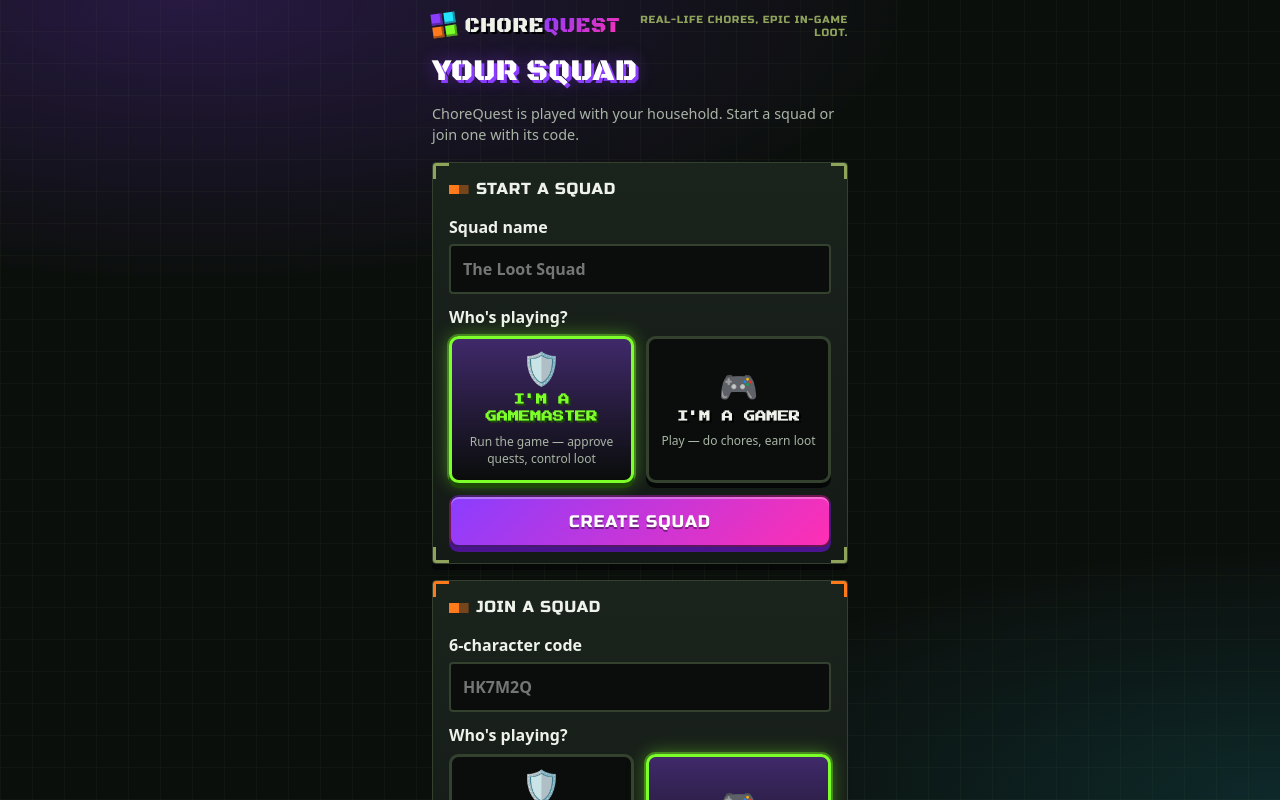
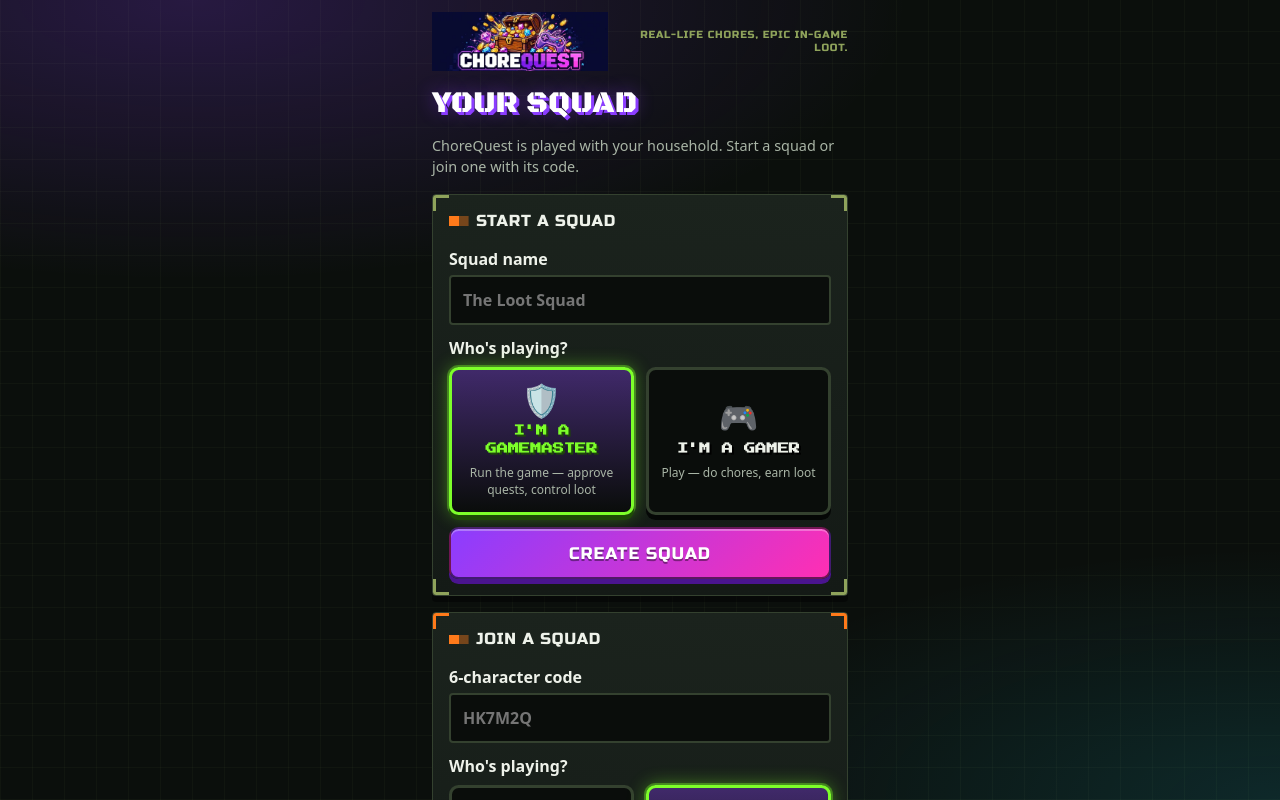
Before and after one commit to marlandoj/uponly, a Next.js app: page /circle in a window 1280 px wide. Shown: the top 800 px of the page. Built offline with nearby package versions, Linux system fonts and the light colour scheme; no server answers; the database is empty.

Commit message:
UPONLY-1: loot-chest logo in header (Marlando's pick)

```diff
--- a/app/globals.css
+++ b/app/globals.css
@@ -78,6 +78,11 @@ a { color: var(--cyan); }
   background-clip: text;
   color: transparent;
   text-shadow: none;
+}
+.brand-logo {
+  display: block;
+  width: 11rem;
+  height: auto;
 }
 .logo-blocks { display: grid; grid-template-columns: repeat(2, 0.7rem); gap: 2px; transform: rotate(-8deg); }
 .logo-blocks i { width: 0.7rem; height: 0.7rem; box-shadow: inset -2px -2px 0 rgb(0 0 0 / 0.35); }
--- a/app/layout.tsx
+++ b/app/layout.tsx
@@ -28,15 +28,8 @@ export default function RootLayout({ children }: { children: React.ReactNode })
       <body>
         <header className="brand-bar">
           <Link href="/" className="wordmark" aria-label="ChoreQuest home">
-            <span className="logo-blocks" aria-hidden="true">
-              <i />
-              <i />
-              <i />
-              <i />
-            </span>
-            <span>
-              Chore<b>Quest</b>
-            </span>
+            {/* eslint-disable-next-line @next/next/no-img-element -- static brand logo */}
+            <img src="/img/logo.webp" alt="ChoreQuest" width={240} height={80} className="brand-logo" />
           </Link>
           <span className="tagline">Real-life chores, EPIC in-game loot.</span>
         </header>
```
Also changed, not shown: public/img/logo.webp (added).
